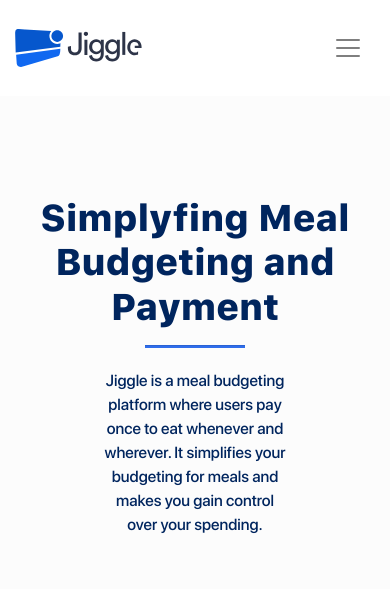
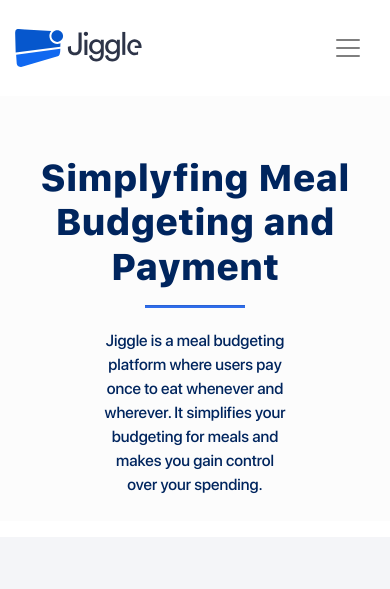
Before and after one commit to cynthiaiboro/Jiggle-Website, a Nuxt app: page /about in a window 390 px wide. Shown: the top 589 px of the page. Built offline with nearby package versions, Linux system fonts and the light colour scheme.

Commit message:
minor changes on about page

```diff
--- a/components/about/header.vue
+++ b/components/about/header.vue
@@ -6,12 +6,12 @@
           Simplyfing Meal <br> Budgeting and Payment
         </h4>
         <hr class="blue-hr">
-        <p class="text-center ml-5 mr-5">
+        <p class="text-center ml-5 mr-5 pb-4">
           Jiggle is a meal budgeting platform where users pay once to eat whenever and wherever.
           It simplifies your budgeting for meals and makes you gain control over your spending.
           <span class='hidden-text'>
-         Our mission is to boost your productivity and efficiency through the excellent services provided via our platform.</span>
-
+         Our mission is to boost your productivity and efficiency through the excellent services
+        provided via our platform.</span>
           </p>
       </div>
     </section>
@@ -30,7 +30,6 @@ export default {}
 }
 #about-us-nav {
   background-color: #FCFCFC;
-  height: 70vh;
 }
 .about-us {
   padding-top: 100px;
@@ -55,5 +54,8 @@ p {
   .hidden-text {
     display: none !important;
   }
+  .about-us {
+  padding-top: 60px;
+}
 }
 </style>
```
